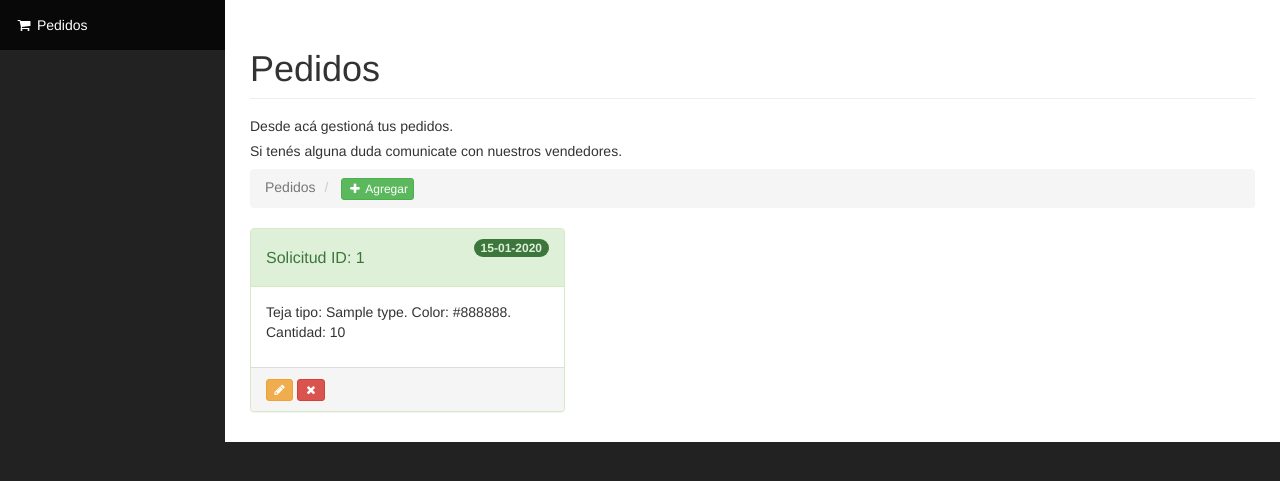
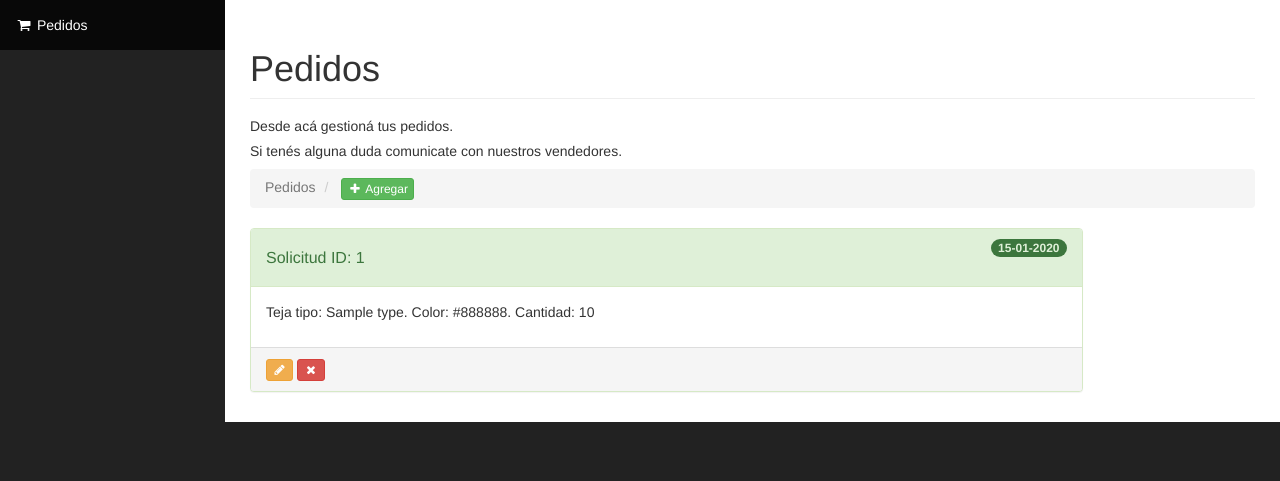
Before and after one commit to back-pack/tienda-asothella, a Symfony app: template templates/client/index.html.twig in a window 1280 px wide. Shown: the part 51-532 px from the top of the page. Run offline with Twig, Linux system fonts and the light colour scheme; the template is opened without the code that fills it: most values are stand-ins (such as "Sample title", 1, 10 or a date in 2020); some libraries are stand-ins or nearby versions.

Commit message:
agrandamiento del requirement

```diff
--- a/templates/client/index.html.twig
+++ b/templates/client/index.html.twig
@@ -29,7 +29,7 @@
 </ol>
 <div class="row">
     {% for requirement in requirements %}
-    <div class="col-sm-4 col-xs-12">
+    <div class="col-sm-10 col-xs-12">
         <!--                    BLOQUE PEDIDO -->
         <!-- <div class="panel panel-success">...</div>
         <div class="panel panel-info">...</div>
```
